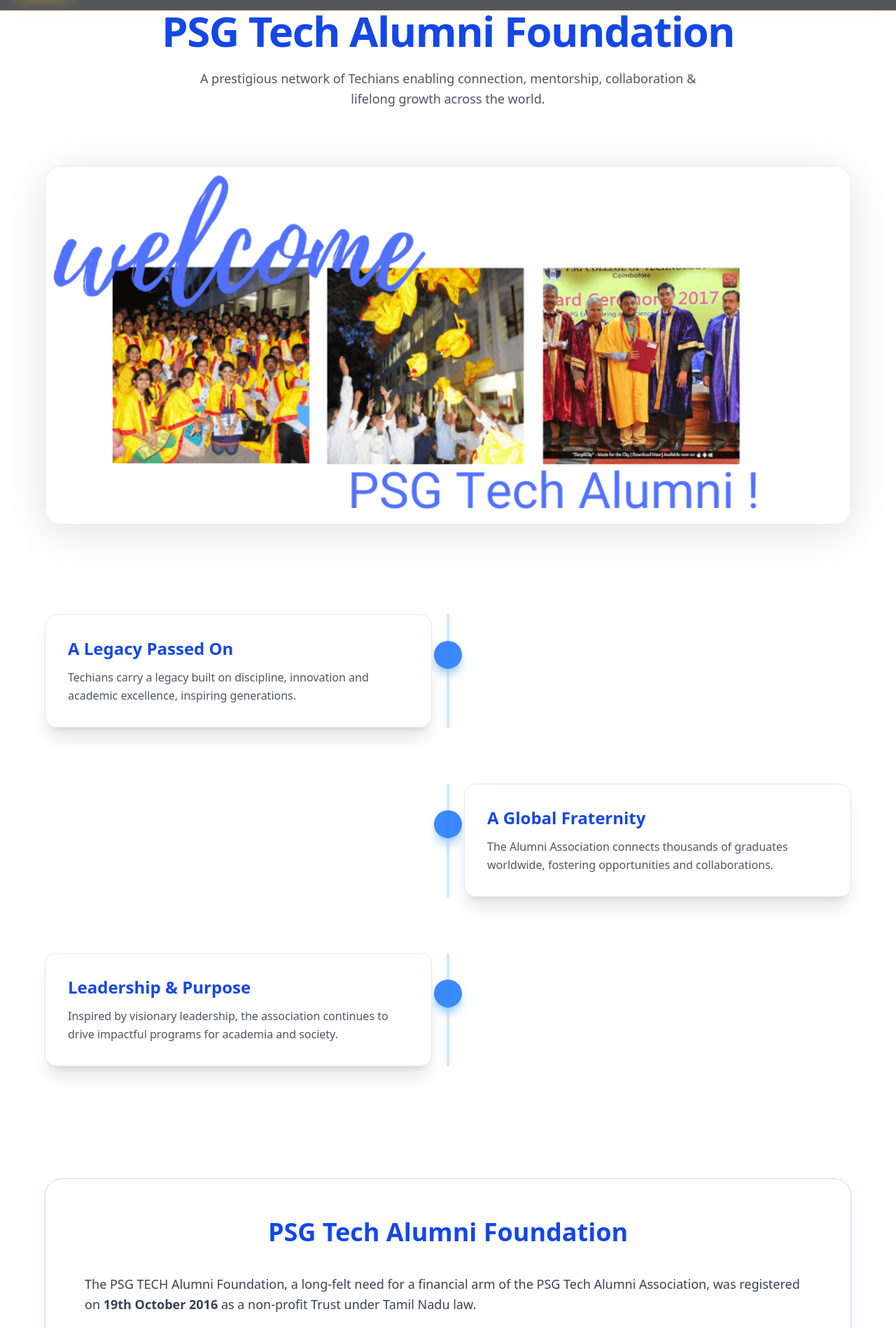
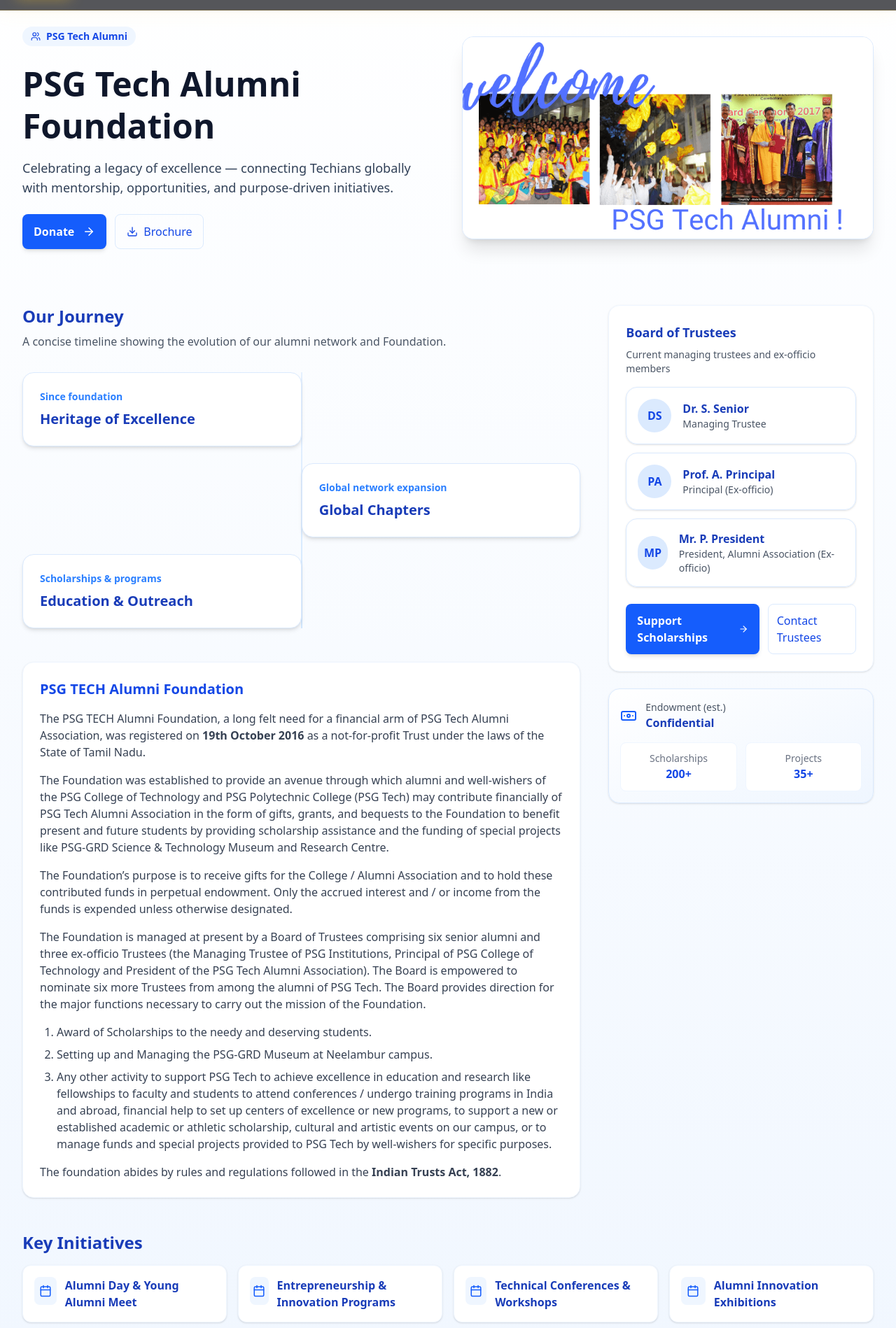
Before and after one commit to Vijay-Psgtech/Psg_Alumni_Foundation, a React (Vite) app: page /about in a window 1280 px wide. Shown: the part 82-1980 px from the top of the page at 70% size. Built offline with nearby package versions, Linux system fonts and the light colour scheme.

Commit message:
About page design has been changed.

```diff
--- a/src/pages/AboutPage.jsx
+++ b/src/pages/AboutPage.jsx
@@ -1,167 +1,265 @@
 "use client";
 import React from "react";
-import { motion } from "framer-motion";
-import { ArrowRight } from "lucide-react";
+import { motion, useReducedMotion } from "framer-motion";
+import { ArrowRight, Users, Calendar, Banknote, Download } from "lucide-react";
 
-/* -------------------------------------------------------
-   TIMELINE CARD (BLUE/WHITE PREMIUM STYLE)
---------------------------------------------------------- */
-function TimelineCard({ title, description, align = "left" }) {
+/* ============================================================
+   PRO LEVEL: PSG TECH ALUMNI — BLUE & WHITE THEMED About Page
+   - Responsive, accessible, performant
+   - Replace image path if needed
+   ============================================================ */
+
+/* -------------------------
+   Motion helpers
+   ------------------------- */
+
+/* -------------------------
+   Small presentational components
+   ------------------------- */
+function Badge({ children }) {
+  return (
+    <span className="inline-flex items-center gap-2 px-3 py-1 rounded-full bg-blue-50 text-blue-700 text-sm font-semibold select-none">
+      <Users size={14} /> <span>{children}</span>
+    </span>
+  );
+}
+
+function CTAButton({ children, href = "#", className = "" }) {
+  return (
+    <a
+      href={href}
+      className={`inline-flex items-center gap-3 bg-blue-600 hover:bg-blue-700 focus-visible:outline-none focus-visible:ring-4 focus-visible:ring-blue-200 text-white px-4 py-3 rounded-lg shadow-md ${className}`}
+    >
+      <span className="font-semibold">{children}</span>
+      <ArrowRight size={18} />
+    </a>
+  );
+}
+
+/* -------------------------
+   Timeline item (modern)
+   ------------------------- */
+function TimelineItem({ title, subtitle, align = "left", delay = 0 }) {
   const isLeft = align === "left";
-
+  const mr = isLeft ? "mr-auto" : "ml-auto";
   return (
     <motion.div
-      initial={{ opacity: 0, x: isLeft ? -80 : 80 }}
+      initial={{ opacity: 0, x: isLeft ? -60 : 60 }}
       whileInView={{ opacity: 1, x: 0 }}
-      transition={{ duration: 0.9, ease: "easeOut" }}
       viewport={{ once: true }}
-      className={`relative flex w-full ${isLeft ? "justify-start" : "justify-end"} mt-20`}
+      transition={{ duration: 0.7, delay }}
+      className={`w-full flex ${isLeft ? "justify-start" : "justify-end"} relative`}
     >
-      {/* Center Line */}
-      <div className="absolute left-1/2 top-0 w-1 h-full bg-blue-300/40 -translate-x-1/2"></div>
-
-      {/* Floating Orb */}
-      <motion.div
-        animate={{ y: [0, -10, 0], opacity: [0.9, 1, 0.9] }}
-        transition={{ repeat: Infinity, duration: 3 }}
-        className="absolute left-1/2 top-10 -translate-x-1/2 w-10 h-10 rounded-full bg-blue-500 shadow-lg shadow-blue-300"
-      ></motion.div>
-
-      {/* Card */}
-      <div className="w-[48%] bg-white border border-blue-100 p-8 rounded-2xl shadow-xl backdrop-blur-xl">
-        <h3 className="text-2xl font-bold text-blue-700">{title}</h3>
-        <p className="text-gray-600 mt-3 leading-relaxed">{description}</p>
+      <div className={`w-[92%] md:w-1/2 ${mr}`}>
+        <div
+          className="bg-white border border-blue-100 rounded-2xl p-6 shadow-md hover:shadow-lg transition-shadow"
+          role="article"
+          aria-label={title}
+        >
+          <div className="text-sm text-blue-500 font-semibold">{subtitle}</div>
+          <h4 className="mt-2 text-xl font-bold text-blue-800">{title}</h4>
+        </div>
       </div>
     </motion.div>
   );
 }
 
-/* -------------------------------------------------------
-     MAIN ABOUT PAGE
---------------------------------------------------------- */
+/* -------------------------
+   Trustee card
+   ------------------------- */
+function TrusteeCard({ name, role }) {
+  return (
+    <div className="bg-white/90 border border-blue-100 rounded-2xl p-4 shadow-sm flex items-center gap-4">
+      <div className="w-12 h-12 bg-blue-100 rounded-full flex items-center justify-center text-blue-700 font-bold">
+        {name.split(" ").map(n => n[0]).slice(0,2).join("")}
+      </div>
+      <div>
+        <div className="font-semibold text-blue-800">{name}</div>
+        <div className="text-sm text-gray-600">{role}</div>
+      </div>
+    </div>
+  );
+}
+
+/* -------------------------
+   Main AboutPage
+   ------------------------- */
 export default function AboutPage() {
+  const shouldReduceMotion = useReducedMotion();
+
+  // Respect user's reduced motion preferences
+
   return (
-    <section className="min-h-screen w-full bg-white text-gray-900 py-24 px-6 relative overflow-hidden">
-      {/* Background Blobs */}
-      <div className="absolute inset-0 -z-10">
-        <div className="absolute top-[-200px] left-[-150px] w-[700px] h-[700px] bg-blue-200/40 blur-[200px] rounded-full"></div>
-        <div className="absolute bottom-[-200px] right-[-150px] w-[700px] h-[700px] bg-indigo-200/40 blur-[200px] rounded-full"></div>
-      </div>
+    <main className="bg-linear-to-b from-white to-blue-50 min-h-screen text-gray-900">
+      {/* Skip link */}
+      <a href="#main-content" className="sr-only focus:not-sr-only focus:absolute focus:top-4 focus:left-4 focus:bg-white focus:p-2 focus:rounded">
+        Skip to content
+      </a>
 
-      {/* HEADER */}
-      <motion.div
-        initial={{ opacity: 0, y: 40 }}
-        whileInView={{ opacity: 1, y: 0 }}
-        viewport={{ once: true }}
-        transition={{ duration: 0.8 }}
-        className="max-w-5xl mx-auto text-center"
+      {/* Hero */}
+      <section
+        aria-labelledby="about-hero"
+        className="pt-30 pb-12 sm:pb-20"
       >
-        <h1 className="text-6xl font-extrabold text-blue-700 tracking-tight">
+        <div className="max-w-7xl mx-auto px-6 lg:px-8">
+          <div className="grid md:grid-cols-2 gap-10 items-center">
+            <motion.div {...(shouldReduceMotion ? {} : { initial: { opacity: 0, y: 12 }, whileInView: { opacity: 1, y: 0 } })} transition={{ duration: 0.8 }} viewport={{ once: true }}>
+              <Badge>PSG Tech Alumni</Badge>
+              <h1 id="about-hero" className="mt-6 text-4xl sm:text-5xl font-extrabold text-slate-900 leading-tight">
                 PSG Tech Alumni Foundation
               </h1>
-        <p className="text-lg text-gray-600 mt-6 max-w-3xl mx-auto leading-relaxed">
-          A prestigious network of Techians enabling connection, mentorship,
-          collaboration & lifelong growth across the world.
+              <p className="mt-4 text-lg text-slate-700 max-w-2xl">
+                Celebrating a legacy of excellence — connecting Techians globally with mentorship, opportunities, and purpose-driven initiatives.
               </p>
-      </motion.div>
 
-      {/* IMAGE */}
-      <motion.div
-        initial={{ opacity: 0, scale: 0.95 }}
-        whileInView={{ opacity: 1, scale: 1 }}
-        viewport={{ once: true }}
-        transition={{ duration: 0.9 }}
-        className="max-w-6xl mx-auto mt-20"
+              <div className="mt-6 flex flex-wrap gap-3">
+                <CTAButton href="#donate">Donate</CTAButton>
+                <a
+                  href="/psg-tech-foundation-brochure.pdf"
+                  className="inline-flex items-center gap-2 px-4 py-3 rounded-lg border border-blue-100 text-blue-700 hover:bg-blue-50 focus-visible:ring-4 focus-visible:ring-blue-200"
                 >
-        <div className="rounded-3xl overflow-hidden shadow-[0_10px_60px_rgba(0,0,0,0.12)] border border-blue-100 bg-white/70 backdrop-blur-xl">
-          <img
-            src="/src/assets/Images/3c2b2ea4eae14b04a4c38c9e00ae71b9.png"
-            className="w-full h-full object-cover"
-            alt="PSG Tech Alumni"
-          />
+                  <Download size={16} /> Brochure
+                </a>
               </div>
             </motion.div>
 
-      {/* TIMELINE */}
-      <div className="max-w-6xl mx-auto mt-32 relative">
-        <TimelineCard
-          align="left"
-          title="A Legacy Passed On"
-          description="Techians carry a legacy built on discipline, innovation and academic excellence, inspiring generations."
+            {/* Right-side hero image */}
+            <motion.figure
+              {...(shouldReduceMotion ? {} : { initial: { opacity: 0, scale: 0.98 }, whileInView: { opacity: 1, scale: 1 } })}
+              transition={{ duration: 0.9 }}
+              className="rounded-2xl overflow-hidden shadow-xl border border-blue-100 bg-white"
+              aria-hidden="true"
+            >
+              <img
+                src="/src/assets/Images/3c2b2ea4eae14b04a4c38c9e00ae71b9.png"
+                alt="PSG Tech Alumni collage"
+                loading="lazy"
+                className="w-full h-64 object-cover sm:h-72 md:h-64 lg:h-72"
               />
-        <TimelineCard
-          align="right"
-          title="A Global Fraternity"
-          description="The Alumni Association connects thousands of graduates worldwide, fostering opportunities and collaborations."
-        />
-        <TimelineCard
-          align="left"
-          title="Leadership & Purpose"
-          description="Inspired by visionary leadership, the association continues to drive impactful programs for academia and society."
-        />
+            </motion.figure>
+          </div>
+        </div>
+      </section>
+
+      {/* Main content */}
+      <section id="main-content" className="max-w-7xl mx-auto px-6 lg:px-8 pb-20">
+        <div className="grid lg:grid-cols-3 gap-10">
+          {/* Left column: Timeline */}
+          <article className="lg:col-span-2">
+            <header className="mb-8">
+              <h2 className="text-2xl font-bold text-blue-800">Our Journey</h2>
+              <p className="mt-2 text-gray-600">
+                A concise timeline showing the evolution of our alumni network and Foundation.
+              </p>
+            </header>
+
+            <div className="relative">
+              {/* vertical center line */}
+              <div className="hidden md:block absolute left-1/2 -translate-x-1/2 top-0 bottom-0 w-px bg-linear-to-b from-blue-200 to-blue-300 opacity-70" aria-hidden="true" />
+              <div className="flex flex-col gap-6">
+                <TimelineItem title="Heritage of Excellence" subtitle="Since foundation" align="left" delay={0.05} />
+                <TimelineItem title="Global Chapters" subtitle="Global network expansion" align="right" delay={0.1} />
+                <TimelineItem title="Education & Outreach" subtitle="Scholarships & programs" align="left" delay={0.15} />
+              </div>
             </div>
 
-      {/* FOUNDATION SECTION */}
-      <motion.div
-        initial={{ opacity: 0, y: 40 }}
-        whileInView={{ opacity: 1, y: 0 }}
-        viewport={{ once: true }}
-        transition={{ duration: 0.9 }}
-        className="max-w-6xl mx-auto mt-40 bg-white/80 border border-blue-200 p-14 rounded-3xl shadow-xl backdrop-blur-xl"
-      >
-        <h2 className="text-4xl font-extrabold text-blue-700 text-center mb-10">
-          PSG Tech Alumni Foundation
-        </h2>
+            {/* Foundation content — YOUR EXACT CONTENT (cleaned for UI) */}
+            <section aria-labelledby="foundation-heading" className="mt-12 bg-white border border-blue-50 rounded-2xl p-6 shadow-sm">
+              <h3 id="foundation-heading" className="text-xl font-semibold text-blue-700">PSG TECH Alumni Foundation</h3>
 
-        <div className="space-y-6 text-gray-700 leading-relaxed text-lg">
+              <div className="mt-4 text-gray-700 space-y-4">
                 <p>
-            The PSG TECH Alumni Foundation, a long-felt need for a financial arm of the PSG Tech Alumni Association,
-            was registered on <strong>19th October 2016</strong> as a non-profit Trust under Tamil Nadu law.
+                  The PSG TECH Alumni Foundation, a long felt need for a financial arm of PSG Tech Alumni Association,
+                  was registered on <strong>19th October 2016</strong> as a not-for-profit Trust under the laws of the State of Tamil Nadu.
                 </p>
 
                 <p>
-            It enables alumni and well-wishers to contribute through gifts, grants and bequests — supporting
-            scholarships, research, and special projects such as the
-            <strong> PSG-GRD Science & Technology Museum and Research Centre</strong>.
+                  The Foundation was established to provide an avenue through which alumni and well-wishers of the PSG College of
+                  Technology and PSG Polytechnic College (PSG Tech) may contribute financially of PSG Tech Alumni Association in the form
+                  of gifts, grants, and bequests to the Foundation to benefit present and future students by providing scholarship
+                  assistance and the funding of special projects like PSG-GRD Science &amp; Technology Museum and Research Centre.
                 </p>
 
                 <p>
-            The Foundation holds contributions in perpetual endowment, using only accrued interest for activities.
+                  The Foundation’s purpose is to receive gifts for the College / Alumni Association and to hold these contributed funds in
+                  perpetual endowment. Only the accrued interest and / or income from the funds is expended unless otherwise designated.
                 </p>
 
                 <p>
-            It is governed by a Board of Trustees consisting of senior alumni and ex-officio members from PSG Institutions.
+                  The Foundation is managed at present by a Board of Trustees comprising six senior alumni and three ex-officio Trustees
+                  (the Managing Trustee of PSG Institutions, Principal of PSG College of Technology and President of the PSG Tech Alumni
+                  Association). The Board is empowered to nominate six more Trustees from among the alumni of PSG Tech. The Board provides
+                  direction for the major functions necessary to carry out the mission of the Foundation.
                 </p>
 
-          <h3 className="text-2xl font-bold text-blue-600 mt-10">Core Functions</h3>
+                <ol className="list-decimal pl-6 space-y-2 text-gray-700">
+                  <li>Award of Scholarships to the needy and deserving students.</li>
+                  <li>Setting up and Managing the PSG-GRD Museum at Neelambur campus.</li>
+                  <li>
+                    Any other activity to support PSG Tech to achieve excellence in education and research like fellowships to faculty
+                    and students to attend conferences / undergo training programs in India and abroad, financial help to set up centers
+                    of excellence or new programs, to support a new or established academic or athletic scholarship, cultural and artistic
+                    events on our campus, or to manage funds and special projects provided to PSG Tech by well-wishers for specific purposes.
+                  </li>
+                </ol>
 
-          <ul className="list-disc pl-6 space-y-3">
-            <li>Awarding scholarships to deserving students.</li>
-            <li>Setting up and managing the PSG-GRD Museum.</li>
-            <li>
-              Supporting PSG Tech with fellowships, conferences, research work, academic programs, and cultural activities.
-            </li>
-          </ul>
-
-          <p className="mt-4">
-            The Foundation operates under the <strong>Indian Trust Act, 1882</strong>.
+                <p>
+                  The foundation abides by rules and regulations followed in the <strong>Indian Trusts Act, 1882</strong>.
                 </p>
               </div>
-      </motion.div>
+            </section>
+          </article>
 
-      {/* INITIATIVES */}
-      <motion.div
-        initial={{ opacity: 0, y: 40 }}
-        whileInView={{ opacity: 1, y: 0 }}
-        transition={{ duration: 1 }}
-        viewport={{ once: true }}
-        className="max-w-6xl mx-auto mt-32"
-      >
-        <h2 className="text-4xl font-extrabold text-blue-700 text-center mb-12">
-          Key Initiatives
-        </h2>
+          {/* Right column: Trustee list + CTA */}
+          <aside className="space-y-6">
+            <div className="sticky top-28">
+              <div className="bg-white border border-blue-50 rounded-2xl p-6 shadow-sm">
+                <h4 className="text-lg font-semibold text-blue-800">Board of Trustees</h4>
+                <p className="text-sm text-gray-600 mt-2">Current managing trustees and ex-officio members</p>
 
-        <div className="grid md:grid-cols-2 gap-8">
+                <div className="mt-4 grid gap-3">
+                  <TrusteeCard name="Dr. S. Senior" role="Managing Trustee" />
+                  <TrusteeCard name="Prof. A. Principal" role="Principal (Ex-officio)" />
+                  <TrusteeCard name="Mr. P. President" role="President, Alumni Association (Ex-officio)" />
+                </div>
+
+                <div className="mt-6 flex gap-3">
+                  <CTAButton href="#donate">Support Scholarships</CTAButton>
+                  <a className="inline-flex items-center gap-2 px-3 py-2 rounded-lg border border-blue-100 text-blue-700 hover:bg-blue-50" href="#contact">
+                    Contact Trustees
+                  </a>
+                </div>
+              </div>
+
+              {/* Quick stats / initiatives */}
+              <div className="mt-6 bg-linear-to-br from-white to-blue-50 border border-blue-100 p-4 rounded-2xl shadow-sm">
+                <div className="flex items-center gap-3">
+                  <Banknote className="text-blue-600" />
+                  <div>
+                    <div className="text-sm text-gray-600">Endowment (est.)</div>
+                    <div className="font-semibold text-blue-800">Confidential</div>
+                  </div>
+                </div>
+
+                <div className="mt-4 grid grid-cols-2 gap-3">
+                  <div className="bg-white p-3 rounded-lg border border-blue-50 text-center">
+                    <div className="text-sm text-gray-500">Scholarships</div>
+                    <div className="font-bold text-blue-700">200+</div>
+                  </div>
+                  <div className="bg-white p-3 rounded-lg border border-blue-50 text-center">
+                    <div className="text-sm text-gray-500">Projects</div>
+                    <div className="font-bold text-blue-700">35+</div>
+                  </div>
+                </div>
+              </div>
+            </div>
+          </aside>
+        </div>
+
+        {/* Initiatives grid (full width) */}
+        <div className="mt-12">
+          <h3 className="text-2xl font-semibold text-blue-800 mb-4">Key Initiatives</h3>
+          <div className="grid sm:grid-cols-2 lg:grid-cols-4 gap-4">
             {[
               "Alumni Day & Young Alumni Meet",
               "Entrepreneurship & Innovation Programs",
@@ -170,21 +268,42 @@
               "Underprivileged Student Scholarships",
               "GRD Inter-Collegiate Tamil Debate",
               "Academic Excellence Awards",
-          ].map((item, index) => (
+            ].map((it, idx) => (
               <motion.div
-              key={index}
-              whileHover={{ scale: 1.03 }}
-              transition={{ duration: 0.3 }}
-              className="p-6 bg-white border border-blue-200 rounded-2xl shadow-md text-gray-700 text-lg flex items-center gap-3"
+                key={it}
+                whileHover={{ y: -6 }}
+                transition={{ duration: 0.18 }}
+                className="bg-white border border-blue-50 rounded-xl p-4 shadow-sm flex items-start gap-3"
+                role="region"
+                aria-labelledby={`initiative-${idx}`}
               >
-              <ArrowRight className="text-blue-600" size={22} />
-              {item}
+                <div className="w-10 h-10 rounded-lg bg-blue-50 flex items-center justify-center text-blue-600">
+                  <Calendar size={18} />
+                </div>
+                <div>
+                  <div id={`initiative-${idx}`} className="font-semibold text-blue-800">{it}</div>
+                </div>
               </motion.div>
             ))}
           </div>
-      </motion.div>
+        </div>
+      </section>
 
-      <div className="h-32"></div>
+      {/* Donate anchor + faux form area (CTA) */}
+      <section id="donate" className="bg-linear-to-r from-blue-600 to-indigo-600 text-white py-12">
+        <div className="max-w-5xl mx-auto px-6 flex flex-col md:flex-row items-center justify-between gap-6">
+          <div>
+            <h4 className="text-2xl font-bold">Support the Foundation</h4>
+            <p className="mt-2 text-blue-100">Your gift helps transform student lives — scholarships, labs, and more.</p>
+          </div>
+          <div className="flex gap-3">
+            <a href="/donate" className="inline-flex items-center gap-3 bg-white text-blue-700 px-5 py-3 rounded-lg font-semibold shadow-md">
+              Donate Now <ArrowRight />
+            </a>
+            <a href="/contact" className="inline-flex items-center gap-2 border border-white/30 px-4 py-3 rounded-lg text-white/90">Contact Us</a>
+          </div>
+        </div>
       </section>
+    </main>
   );
 }
```
Lines whose indentation alone changed are shown as unchanged.
